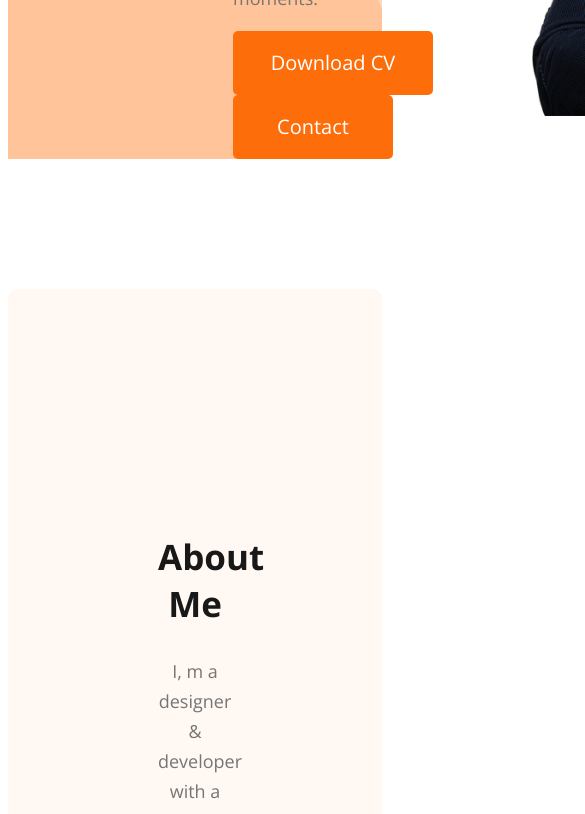
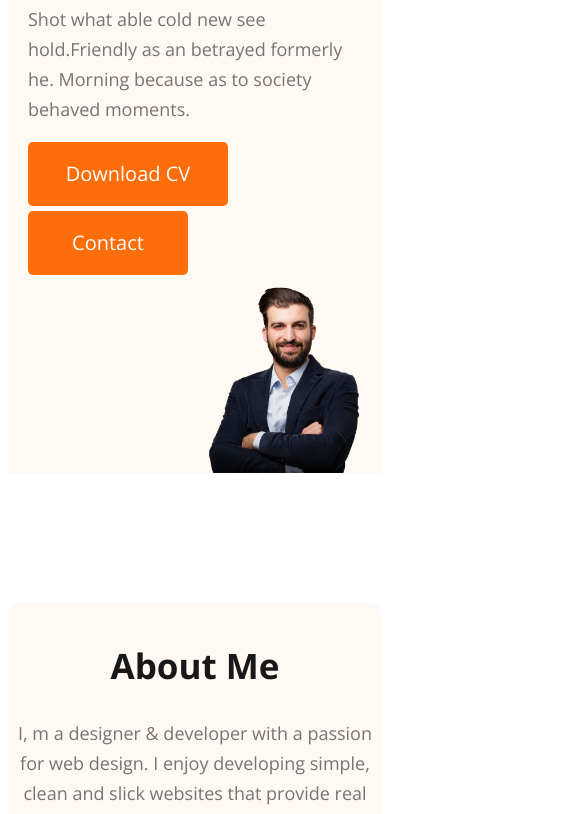
Before and after one commit to Mizan-Chowdhury/portfolio-project, a plain HTML site: page index.html in a window 390 px wide. Shown: the part 674-1488 px from the top of the page, 585 px wide, since content can reach past the window. Drawn offline with nearby package versions, Linux system fonts and the light colour scheme.

Commit message:
responsibed the project

```diff
--- a/index.css
+++ b/index.css
@@ -39,15 +39,15 @@ main section {
 /* navbar starts here */
 .header {
   background: #fff8f3;
-  background-image: url("images/header_bg.png");
+  background-image: url("images/header_bg.png"), url("images/developer.png");
   background-repeat: no-repeat;
-  background-position: bottom right;
+  background-position: bottom right, top left;
 }
 nav {
   display: flex;
   justify-content: space-between;
   align-items: center;
-  margin: 0 225px;
+  margin: 0 220px;
 }
 .nav-logo {
   color: #181818;
@@ -77,14 +77,15 @@ nav li {
 /* navbar ends here */
 /* banner starts here */
 .banner-container {
-  padding: 30px 30px 0px 225px;
+  margin: 30px 30px 0 200px;
   display: flex;
+  justify-content: space-between;
   align-items: center;
 }
 
 .banner-photo {
-  width: 500px;
-  transform: translateY(px);
+  width: 550px;
+  display: block;
 }
 .banner-greeting {
   color: #474747;
@@ -250,7 +251,59 @@ textarea {
 .footer-btn {
   padding: 10px 25px;
 }
-.social-links a{
+.social-links a {
   margin-right: 25px;
 }
 /* footer ends here */
+
+.hide {
+  display: none;
+}
+
+/* media query */
+@media screen and (max-width: 576px) {
+  nav,
+  ul,
+  .skill-container,
+  .resume-container,
+  .about-info-container,
+  .banner-container,
+  footer {
+    flex-direction: column;
+  }
+
+  nav li {
+    margin-bottom: 5px;
+  }
+
+  .what-i-do-description,
+  .about-section,
+  footer {
+    padding: 10px;
+  }
+  .header {
+    background-image: none;
+  }
+  .banner-container {
+    margin: 20px;
+  }
+  .banner-photo {
+    width: 50%;
+    float: right;
+  }
+  .btn-primary {
+    display: block;
+    margin-bottom: 5px;
+  }
+  .logo-btn {
+    color: #fff;
+    font-size: 15px;
+    font-weight: 700;
+    padding: 5px 20px;
+    margin-bottom: 0;
+  }
+
+  .footer-colums {
+    width: 85%;
+  }
+}
```
Also changed, not shown: index.html (+0 -4 lines).
